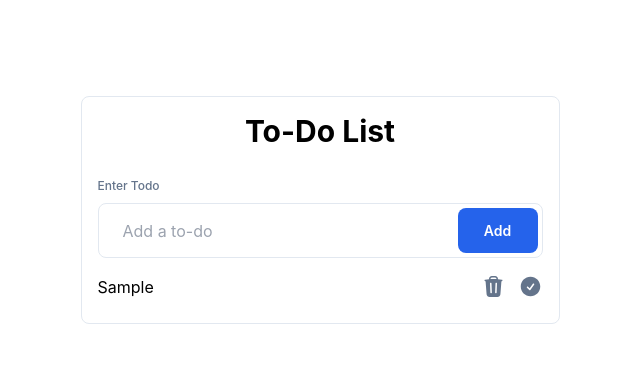
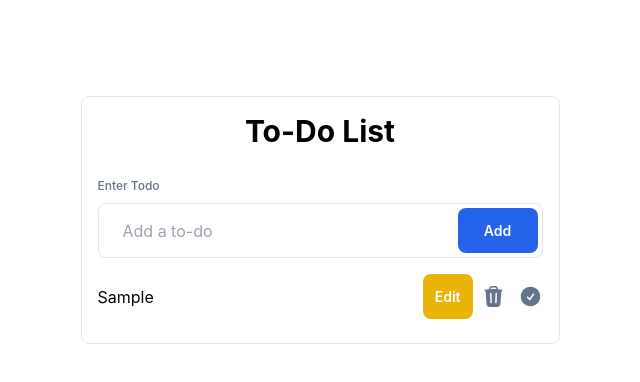
Before and after one commit to itzkunal01/to-dos-app-TS, a React (Create React App) app: page / in a window 1280 px wide. Both pictures are taken after typing "Sample" into the empty fields and a click on the button "Add". Shown: the top 382 px of the page, without its empty margins (320-960 px from the left). Built offline with nearby package versions, Linux system fonts and the light colour scheme.

Commit message:
updating code with edit button

```diff
--- a/src/components/TodoList.tsx
+++ b/src/components/TodoList.tsx
@@ -1,13 +1,152 @@
+// import React, { useState } from "react";
+// import trashImg from "../images/svg/heroicons_trash-solid.svg";
+// interface Todo {
+//   id: number;
+//   text: string;
+//   completed: boolean;
+// }
+// const TodoList: React.FC = () => {
+//   const [todos, setTodos] = useState<Todo[]>([]);
+//   const [inputText, setInputText] = useState<string>("");
+//   // EDIT BUTTON
+//   const [editItemId, setEditItemId] = useState<number | null>(null);
+
+//   const handleAddTodo = () => {
+//     if (inputText.trim() !== "") {
+//       const newTodo: Todo = {
+//         id: Math.random(),
+//         text: inputText,
+//         completed: false,
+//       };
+//       setTodos([...todos, newTodo]);
+//       setInputText("");
+//       // EDIT
+//       setEditItemId(null); // Reset editItemId when adding a new todo
+//     }
+//   };
+//   const handleToggleCompletion = (id: number) => {
+//     const updatedTodos = todos.map((todo) =>
+//       todo.id === id ? { ...todo, completed: !todo.completed } : todo
+//     );
+//     setTodos(updatedTodos);
+//   };
+//   const handleDeleteTodo = (id: number) => {
+//     const filteredTodos = todos.filter((todo) => todo.id !== id);
+//     setTodos(filteredTodos);
+//   };
+
+//   // EDIT BUTTON
+//   const handleEditTodo = (id: number) => {
+//     setEditItemId(id);
+//     // Additional logic for handling the edit can be implemented here
+//   };
+
+//   return (
+//     <>
+//       <div className="my-24 p-4 max-w-[479px] mx-auto border border-solid border-[#E2E8F0] rounded-[8px]">
+//         <h1 className="text-3xl font-bold">To-Do List</h1>
+//         <p className="text-[12px] text-[#64748B] font-medium text-start mt-7 mb-2">
+//           Enter Todo
+//         </p>
+//         <div className="flex mb-4 border border-[#E2E8F0] rounded-[8px] py-1 ps-6 pe-1 focus:outline-none focus:border-blue-500 flex-1">
+//           <input
+//             type="text"
+//             value={inputText}
+//             onChange={(e) => setInputText(e.target.value)}
+//             placeholder="Add a to-do"
+//             className="flex-1 focus:outline-none"
+//           />
+//           <button
+//             onClick={handleAddTodo}
+//             className="bg-blue-600 hover:bg-blue-500 transition duration-200 ease-in-out text-white font-semibold p-3 rounded-[8px] focus:outline-none text-[14px]"
+//           >
+//             <span className="inline-block w-[56px]">Add</span>
+//           </button>
+//         </div>
+//         <ul>
+//           {todos.map((todo) => (
+//             <li key={todo.id} className="flex items-center mb-2">
+//               <span
+//                 className={todo.completed ? "line-through text-[#CBD5E1]" : ""}
+//               >
+//                 {todo.text}
+//               </span>
+
+//               <div className="ml-auto flex items-center">
+//                 {/* ============ EDIT BUTTON ========== */}
+//                 {editItemId !== todo.id ? (
+//                   <button
+//                     onClick={() => handleEditTodo(todo.id)}
+//                     className="bg-yellow-500 hover:bg-yellow-400 transition duration-200 ease-in-out text-white font-semibold p-3 rounded-[8px] focus:outline-none text-[14px] mr-2"
+//                   >
+//                     Edit
+//                   </button>
+//                 ) : (
+//                   /* Display input field or modal for editing */
+//                   /* Here, you can display an input field or a modal for editing the todo item */
+//                   /* For simplicity, I'm displaying a placeholder input field */
+//                   <input
+//                     type="text"
+//                     value={todo.text} // You can bind this value to the editing text
+//                     onChange={(e) => {
+//                       // Handle changes to the editing text
+//                     }}
+//                     onBlur={() => {
+//                       // Save changes and exit edit mode
+//                       setEditItemId(null);
+//                       // Additional logic to update the todo text goes here
+//                     }}
+//                     className="border border-gray-300 rounded-md px-2 py-1 mr-2"
+//                   />
+//                 )}
+//                 {/* ===================== */}
+//                 <img
+//                   className="cursor-pointer"
+//                   onClick={() => handleDeleteTodo(todo.id)}
+//                   src={trashImg}
+//                   alt="trash-image"
+//                 />
+//                 <svg
+//                   onClick={() => handleToggleCompletion(todo.id)}
+//                   className="cursor-pointer ml-3"
+//                   width="25"
+//                   height="25"
+//                   viewBox="0 0 25 25"
+//                   fill="none"
+//                   xmlns="http://www.w3.org/2000/svg"
+//                 >
+//                   <path
+//                     fill-rule="evenodd"
+//                     clip-rule="evenodd"
+//                     d="M2.75 12.5C2.75 7.115 7.115 2.75 12.5 2.75C17.885 2.75 22.25 7.115 22.25 12.5C22.25 17.885 17.885 22.25 12.5 22.25C7.115 22.25 2.75 17.885 2.75 12.5ZM16.11 10.686C16.17 10.6061 16.2134 10.5149 16.2377 10.4179C16.262 10.321 16.2666 10.2201 16.2514 10.1214C16.2361 10.0226 16.2012 9.92782 16.1489 9.8427C16.0965 9.75757 16.0276 9.68378 15.9463 9.62565C15.8649 9.56753 15.7728 9.52624 15.6753 9.50423C15.5778 9.48221 15.4769 9.47991 15.3785 9.49746C15.2801 9.51501 15.1862 9.55205 15.1023 9.60641C15.0184 9.66077 14.9462 9.73135 14.89 9.814L11.654 14.344L10.03 12.72C9.88783 12.5875 9.69978 12.5154 9.50548 12.5188C9.31118 12.5223 9.12579 12.601 8.98838 12.7384C8.85097 12.8758 8.77225 13.0612 8.76882 13.2555C8.7654 13.4498 8.83752 13.6378 8.97 13.78L11.22 16.03C11.297 16.1069 11.3898 16.1662 11.492 16.2036C11.5942 16.2411 11.7033 16.2559 11.8118 16.2469C11.9202 16.238 12.0255 16.2055 12.1201 16.1519C12.2148 16.0982 12.2967 16.0245 12.36 15.936L16.11 10.686Z"
+//                     fill={todo.completed ? "#76C745" : "#64748B"}
+//                   />
+//                 </svg>
+//               </div>
+//             </li>
+//           ))}
+//         </ul>
+//       </div>
+//     </>
+//   );
+// };
+
+// export default TodoList;
+
 import React, { useState } from "react";
 import trashImg from "../images/svg/heroicons_trash-solid.svg";
+
 interface Todo {
   id: number;
   text: string;
   completed: boolean;
 }
+
 const TodoList: React.FC = () => {
   const [todos, setTodos] = useState<Todo[]>([]);
   const [inputText, setInputText] = useState<string>("");
+  const [editItemId, setEditItemId] = useState<number | null>(null);
+
   const handleAddTodo = () => {
     if (inputText.trim() !== "") {
       const newTodo: Todo = {
@@ -17,18 +156,26 @@ const TodoList: React.FC = () => {
       };
       setTodos([...todos, newTodo]);
       setInputText("");
+      setEditItemId(null); // Reset editItemId when adding a new todo
     }
   };
+
   const handleToggleCompletion = (id: number) => {
     const updatedTodos = todos.map((todo) =>
       todo.id === id ? { ...todo, completed: !todo.completed } : todo
     );
     setTodos(updatedTodos);
   };
+
   const handleDeleteTodo = (id: number) => {
     const filteredTodos = todos.filter((todo) => todo.id !== id);
     setTodos(filteredTodos);
   };
+
+  const handleEditTodo = (id: number) => {
+    setEditItemId(id);
+  };
+
   return (
     <>
       <div className="my-24 p-4 max-w-[479px] mx-auto border border-solid border-[#E2E8F0] rounded-[8px]">
@@ -54,19 +201,46 @@ const TodoList: React.FC = () => {
         <ul>
           {todos.map((todo) => (
             <li key={todo.id} className="flex items-center mb-2">
-              <span
-                className={todo.completed ? "line-through text-[#CBD5E1]" : ""}
-              >
-                {todo.text}
-              </span>
+              {editItemId !== todo.id ? (
+                <span
+                  className={
+                    todo.completed ? "line-through text-[#CBD5E1]" : ""
+                  }
+                >
+                  {todo.text}
+                </span>
+              ) : (
+                <input
+                  type="text"
+                  value={todo.text}
+                  onChange={(e) => {
+                    const updatedTodos = todos.map((t) =>
+                      t.id === todo.id ? { ...t, text: e.target.value } : t
+                    );
+                    setTodos(updatedTodos);
+                  }}
+                  onBlur={() => setEditItemId(null)}
+                  className="border border-gray-300 rounded-md px-2 py-1 mr-2"
+                />
+              )}
 
               <div className="ml-auto flex items-center">
+                <button
+                  onClick={() => handleEditTodo(todo.id)}
+                  className={`bg-yellow-500 hover:bg-yellow-400 transition duration-200 ease-in-out text-white font-semibold p-3 rounded-[8px] focus:outline-none text-[14px] mr-2 ${
+                    todo.completed ? "opacity-[.5]" : ""
+                  }`}
+                  disabled={todo.completed}
+                >
+                  Edit
+                </button>
                 <img
                   className="cursor-pointer"
                   onClick={() => handleDeleteTodo(todo.id)}
                   src={trashImg}
                   alt="trash-image"
                 />
+                {/* SVG for Toggle Completion */}
                 <svg
                   onClick={() => handleToggleCompletion(todo.id)}
                   className="cursor-pointer ml-3"
```
